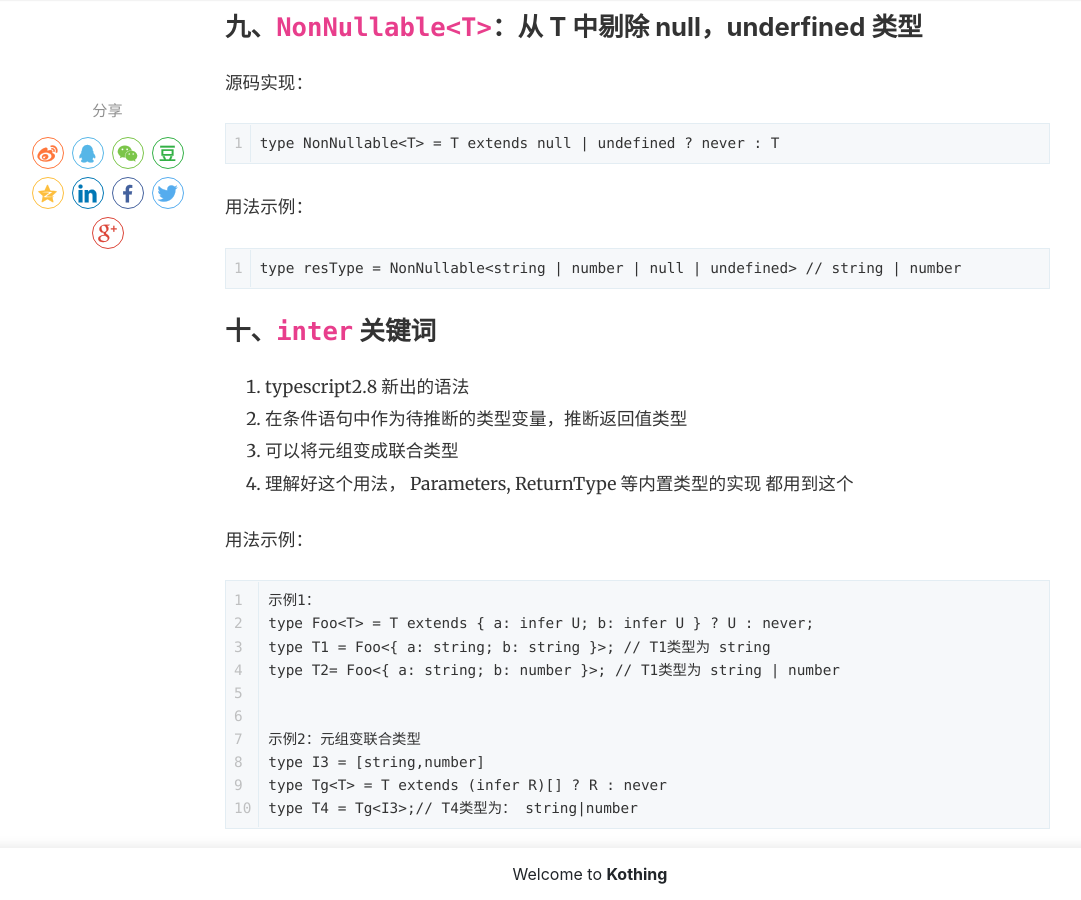
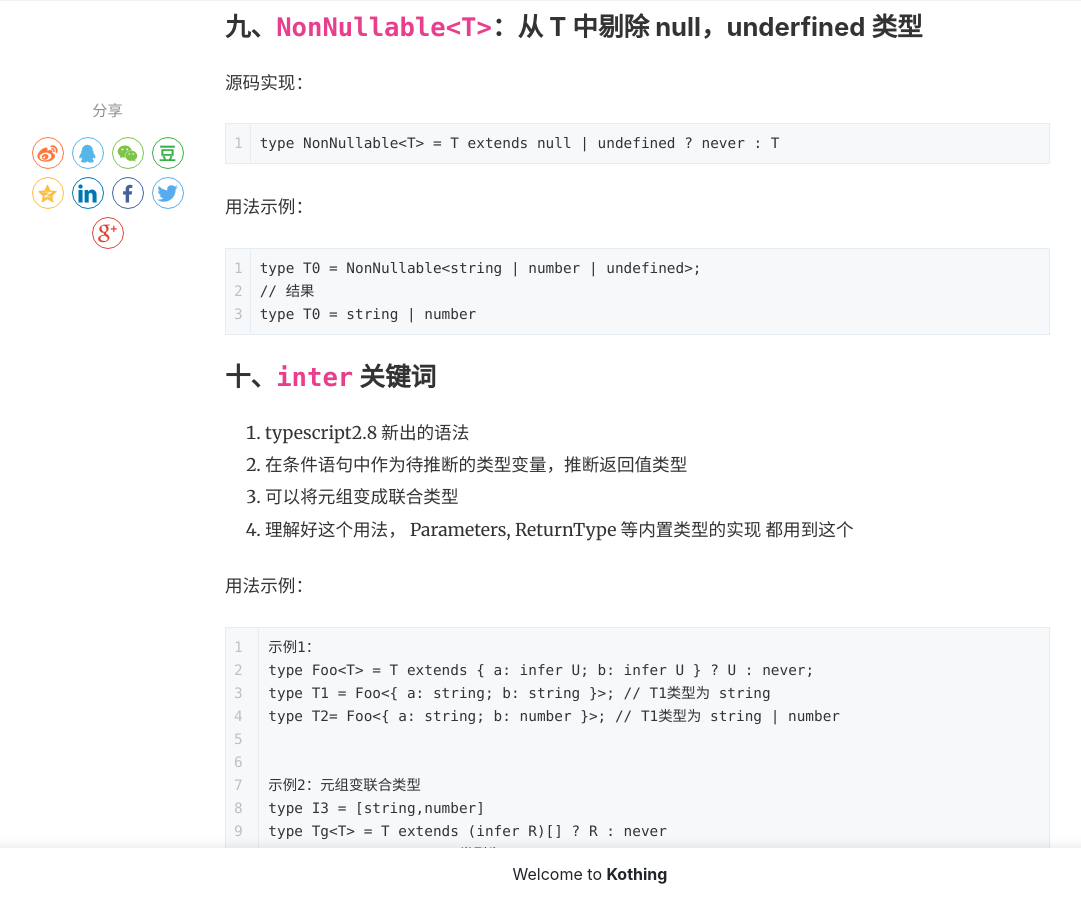
Before and after one commit to kothing/kothing.github.io, a Jekyll site: the page built from _posts/2021-03-07-typescript-built-in-types.md, in a window 1280 px wide and 900 px high, scrolled down 6317 px. Shown: the whole window, without its empty margins (50-1131 px from the left). Built offline with Jekyll 4.4.1, drawn with Linux system fonts in a browser that asks for light colours; nearby versions of some CDN libraries; comment, search, counter and statistics services are not loaded.

Commit message:
Update 2021-03-07-typescript-built-in-types.md

````diff
--- a/_posts/2021-03-07-typescript-built-in-types.md
+++ b/_posts/2021-03-07-typescript-built-in-types.md
@@ -201,7 +201,9 @@
 ```
 用法示例：
 ```
-type resType = NonNullable<string | number | null | undefined> // string | number
+type T0 = NonNullable<string | number | undefined>;
+// 结果
+type T0 = string | number
 ```
 
 ## 十、`inter` 关键词
````
